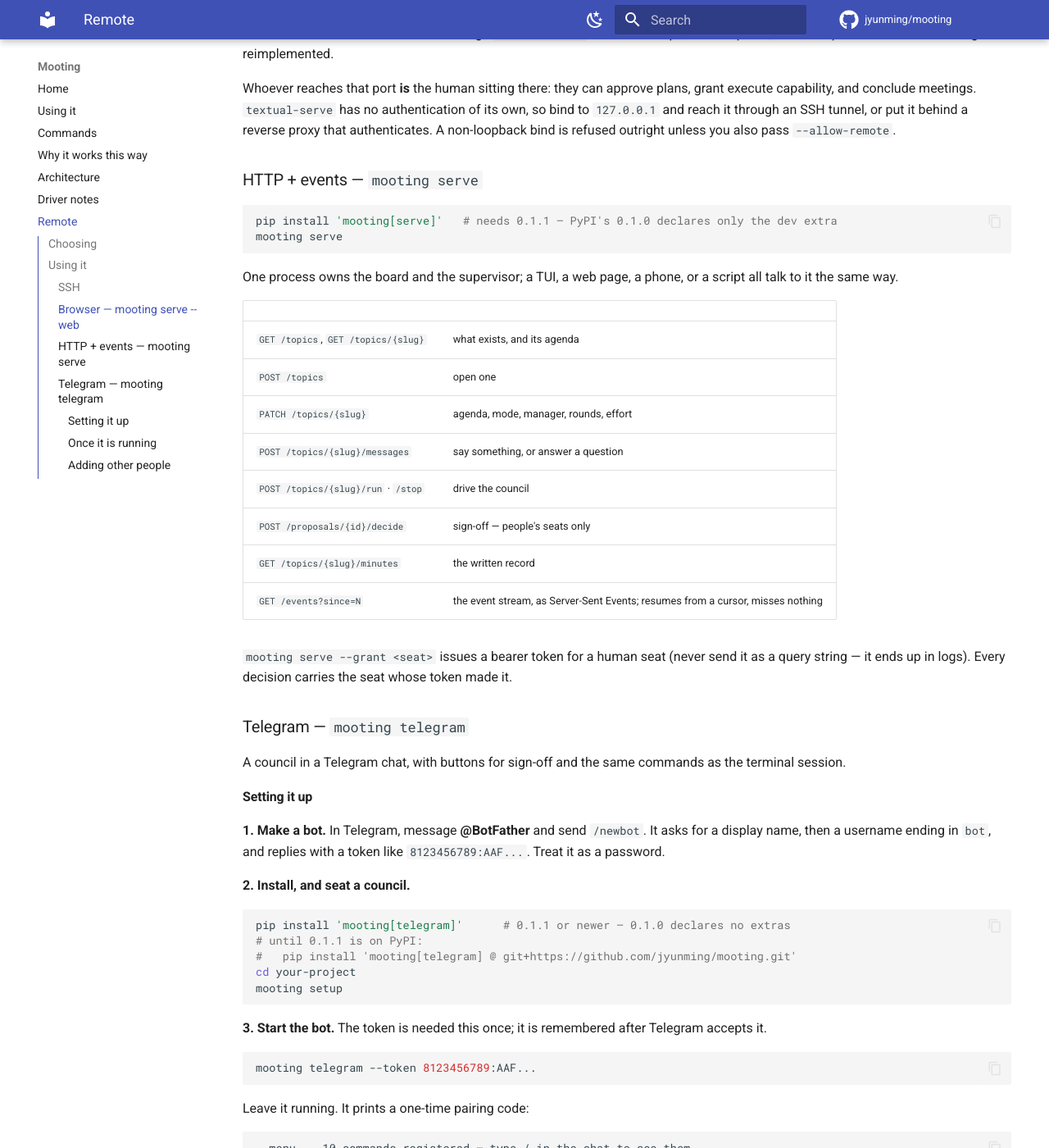
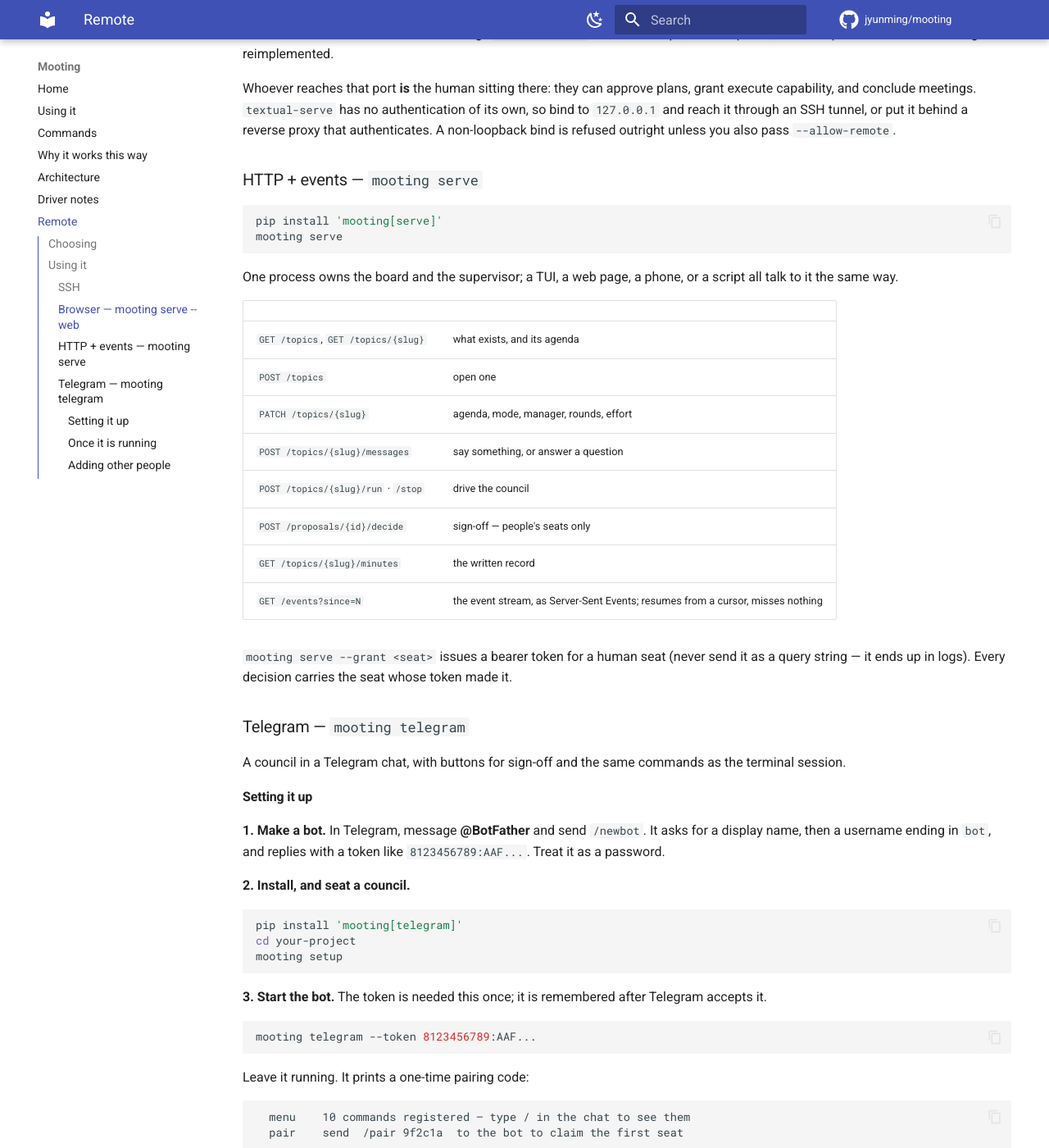
Before and after one commit to jyunming/moot, an MkDocs documentation site: the page built from docs/REMOTE.md, in a window 1280 px wide and 1400 px high, scrolled down 1336 px. Shown: the whole window at 82% size. Built offline with MkDocs 1.6.1 and Material for MkDocs 9.7.7, drawn with Linux system fonts in a browser that asks for light colours; comment, search, counter and statistics services are not loaded.

Commit message:
0.1.1 is published, so the caveats about it are no longer true
Every surface carried a warning that `serve`, `web` and `telegram` were
declared but not on PyPI, with a git install as the way round it. That was
honest while 0.1.0 was the only release and is misleading now: the extras
resolve, and `pip install 'mooting[telegram]'` was checked against the index
rather than assumed.

Removed from the README, the docs home, REMOTE.md and the landing page, which
is all four places it was repeated.

````diff
--- a/docs/REMOTE.md
+++ b/docs/REMOTE.md
@@ -67,7 +67,7 @@
 ### HTTP + events — `mooting serve`
 
 ```bash
-pip install 'mooting[serve]'   # needs 0.1.1 — PyPI's 0.1.0 declares only the dev extra
+pip install 'mooting[serve]'
 mooting serve
 ```
 
@@ -103,9 +103,7 @@
 **2. Install, and seat a council.**
 
 ```bash
-pip install 'mooting[telegram]'      # 0.1.1 or newer — 0.1.0 declares no extras
-# until 0.1.1 is on PyPI:
-#   pip install 'mooting[telegram] @ git+https://github.com/jyunming/mooting.git'
+pip install 'mooting[telegram]'
 cd your-project
 mooting setup
 ```
````
Also changed, not shown: README.md (+0 -4 lines), docs/index.md (+0 -7 lines), 3 other files.
